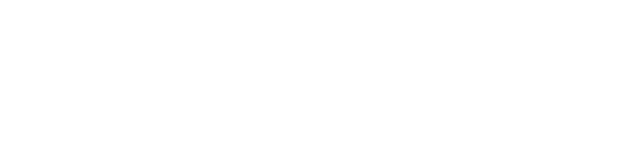
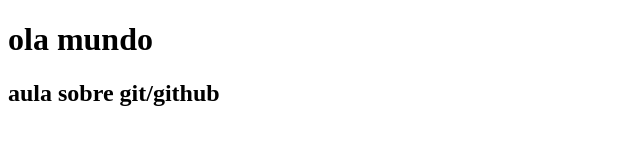
Before and after one commit to carlooshenrique/gama-no-github, a plain HTML site: page index.html in a window 1280 px wide. Shown: the whole page, without its empty margins (0-640 px from the left). Drawn offline with Linux system fonts and the light colour scheme.

Commit message:
arquivo index.html atualizado

```diff
--- a/index.html
+++ b/index.html
@@ -1,5 +1,8 @@
 <!DOCTYPE html>
 <html>
-  <head></head>
+  <head>
+    <h1>ola mundo</h1>
+	<h2>aula sobre git/github</h2>
+  </head>
   <body></body>
 <html>
```
